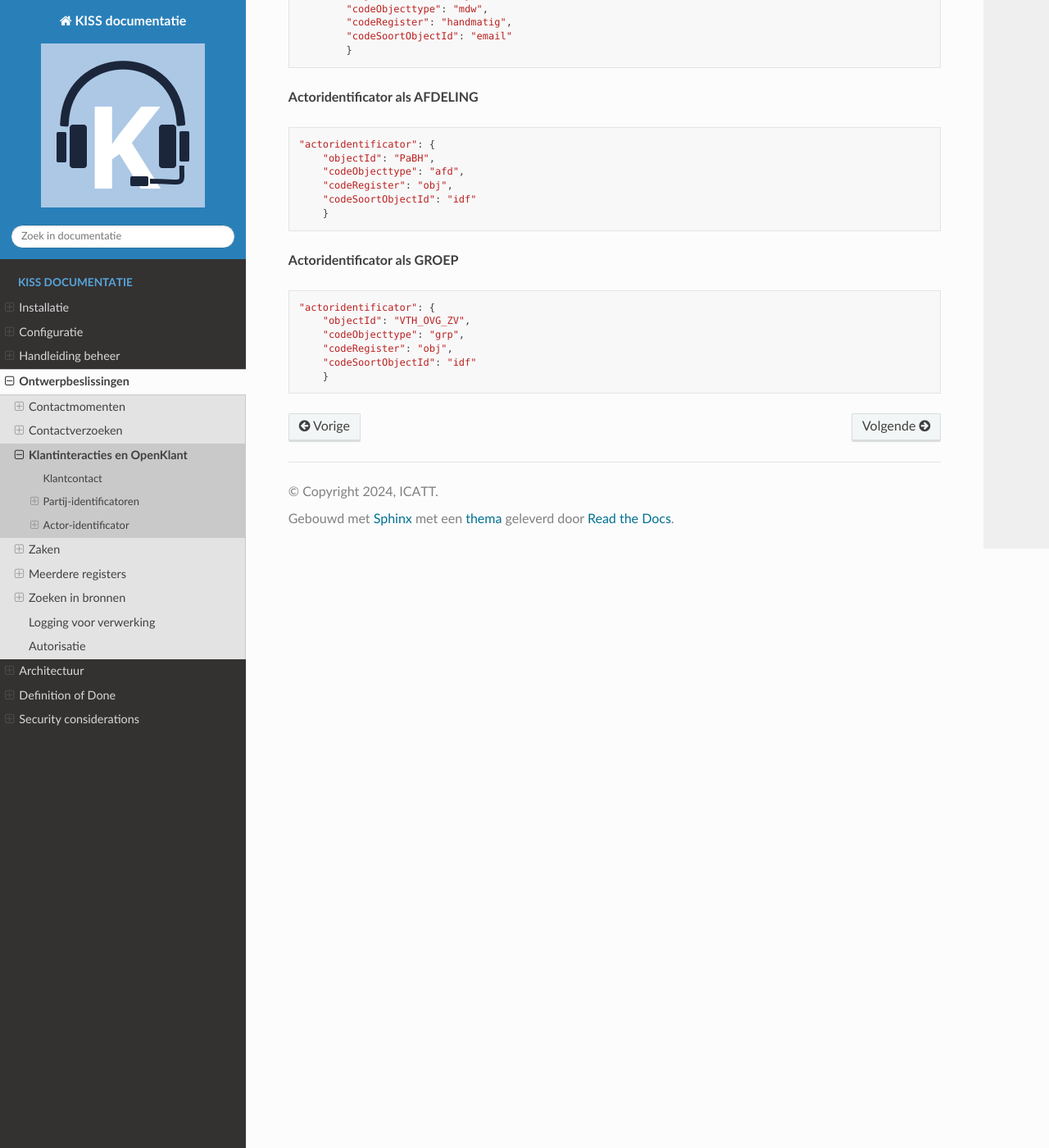
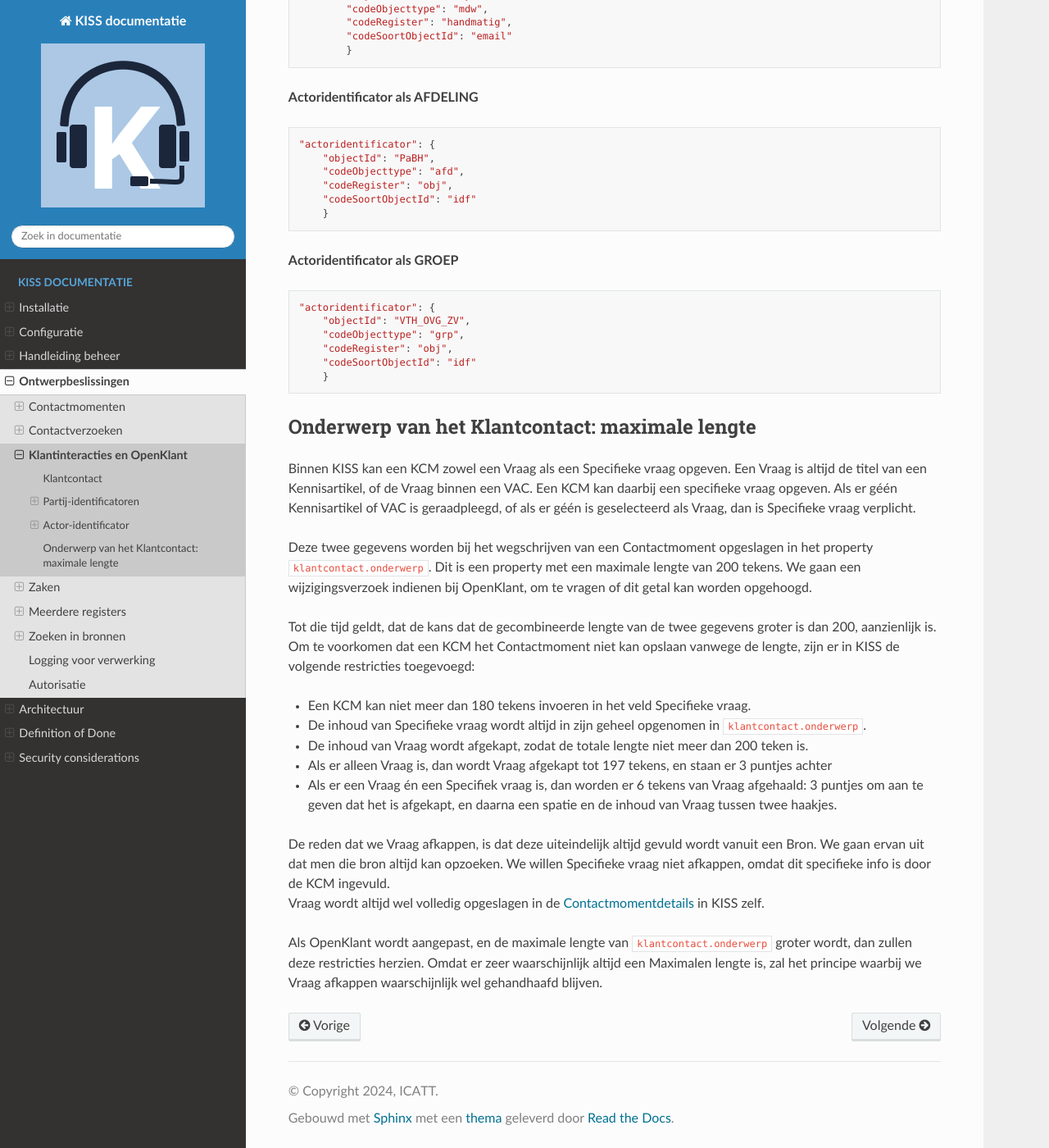
Before and after one commit to Klantinteractie-Servicesysteem/.github, a Sphinx documentation site: the page built from docs/decision-record/klantinteracties-openklant.md, in a window 1280 px wide and 1400 px high, scrolled down 1787 px. Shown: the whole window at 82% size. Built offline with Sphinx 7.4.7 and the Read the Docs theme 3.1.0, drawn with Linux system fonts in a browser that asks for light colours.

Commit message:
klantcontact-ondewerp-maximalelengte uitgelegd

````diff
--- a/docs/decision-record/klantinteracties-openklant.md
+++ b/docs/decision-record/klantinteracties-openklant.md
@@ -85,3 +85,22 @@
     "codeSoortObjectId": "idf"
     }
 ```
+
+## Onderwerp van het Klantcontact: maximale lengte
+Binnen KISS kan een KCM zowel een Vraag als een Specifieke vraag opgeven. Een Vraag is altijd de titel van een Kennisartikel, of de Vraag binnen een VAC. Een KCM kan daarbij een specifieke vraag opgeven. Als er géén Kennisartikel of VAC is geraadpleegd, of als er géén is geselecteerd als Vraag, dan is Specifieke vraag verplicht.
+
+Deze twee gegevens worden bij het wegschrijven van een Contactmoment opgeslagen in het property `klantcontact.onderwerp`. Dit is een property met een maximale lengte van 200 tekens. We gaan een wijzigingsverzoek indienen bij OpenKlant, om te vragen of dit getal kan worden opgehoogd.
+
+Tot die tijd geldt, dat de kans dat de gecombineerde lengte van de twee gegevens groter is dan 200, aanzienlijk is. Om te voorkomen dat een KCM het Contactmoment niet kan opslaan vanwege de lengte, zijn er in KISS de volgende restricties toegevoegd:
+
+- Een KCM kan niet meer dan 180 tekens invoeren in het veld Specifieke vraag.
+- De inhoud van Specifieke vraag wordt altijd in zijn geheel opgenomen in `klantcontact.onderwerp`.
+- De inhoud van Vraag wordt afgekapt, zodat de totale lengte niet meer dan 200 teken is.
+- Als er alleen Vraag is, dan wordt Vraag afgekapt tot 197 tekens, en staan er 3 puntjes achter
+- Als er een Vraag én een Specifiek vraag is, dan worden er 6 tekens van Vraag afgehaald: 3 puntjes om aan te geven dat het is afgekapt, en daarna een spatie en de inhoud van Vraag tussen twee haakjes.
+
+De reden dat we Vraag afkappen, is dat deze uiteindelijk altijd gevuld wordt vanuit een Bron. We gaan ervan uit dat men die bron altijd kan opzoeken.
+We willen Specifieke vraag niet afkappen, omdat dit specifieke info is door de KCM ingevuld.
+Vraag wordt altijd wel volledig opgeslagen in de [Contactmomentdetails](../manual/managementinformatie.md) in KISS zelf.
+
+Als OpenKlant wordt aangepast, en de maximale lengte van `klantcontact.onderwerp` groter wordt, dan zullen deze restricties herzien. Omdat er zeer waarschijnlijk altijd een Maximalen lengte is, zal het principe waarbij we Vraag afkappen waarschijnlijk wel gehandhaafd blijven.
````
